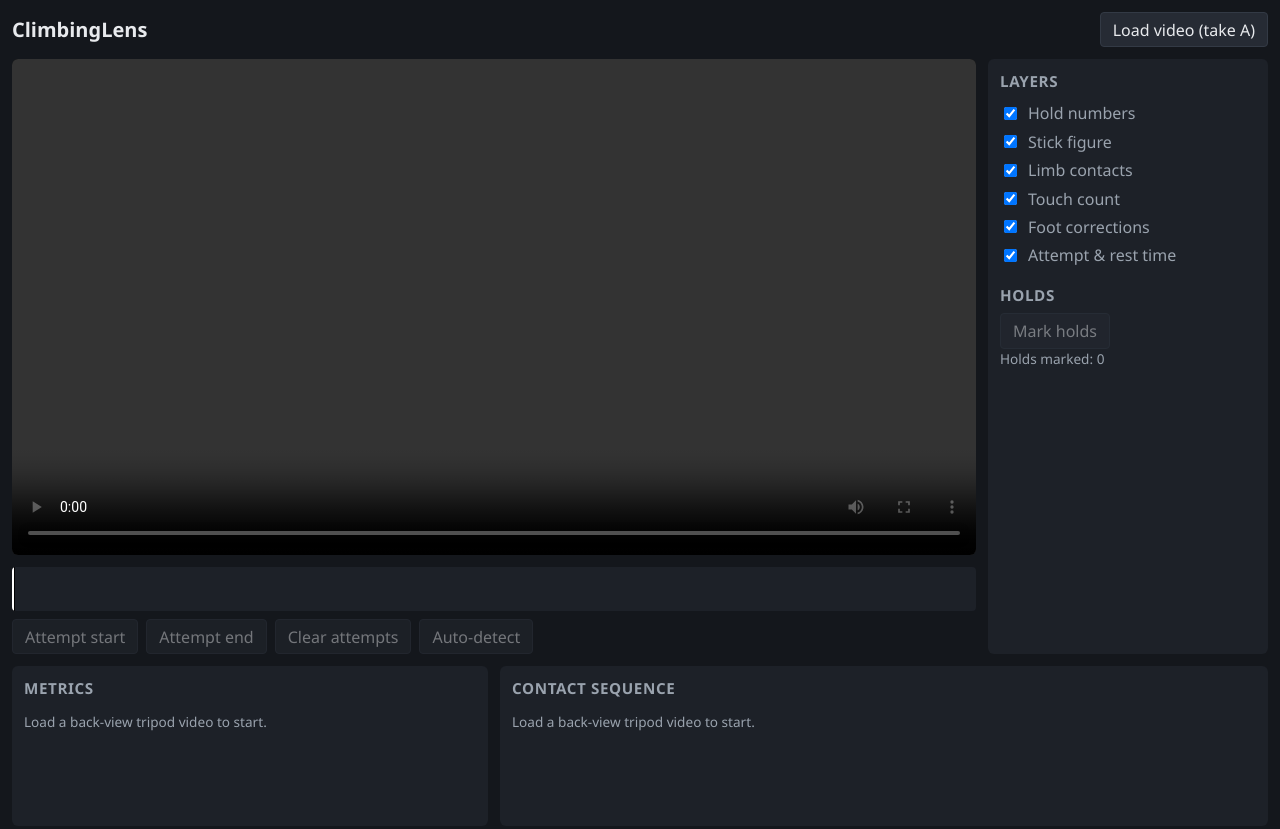
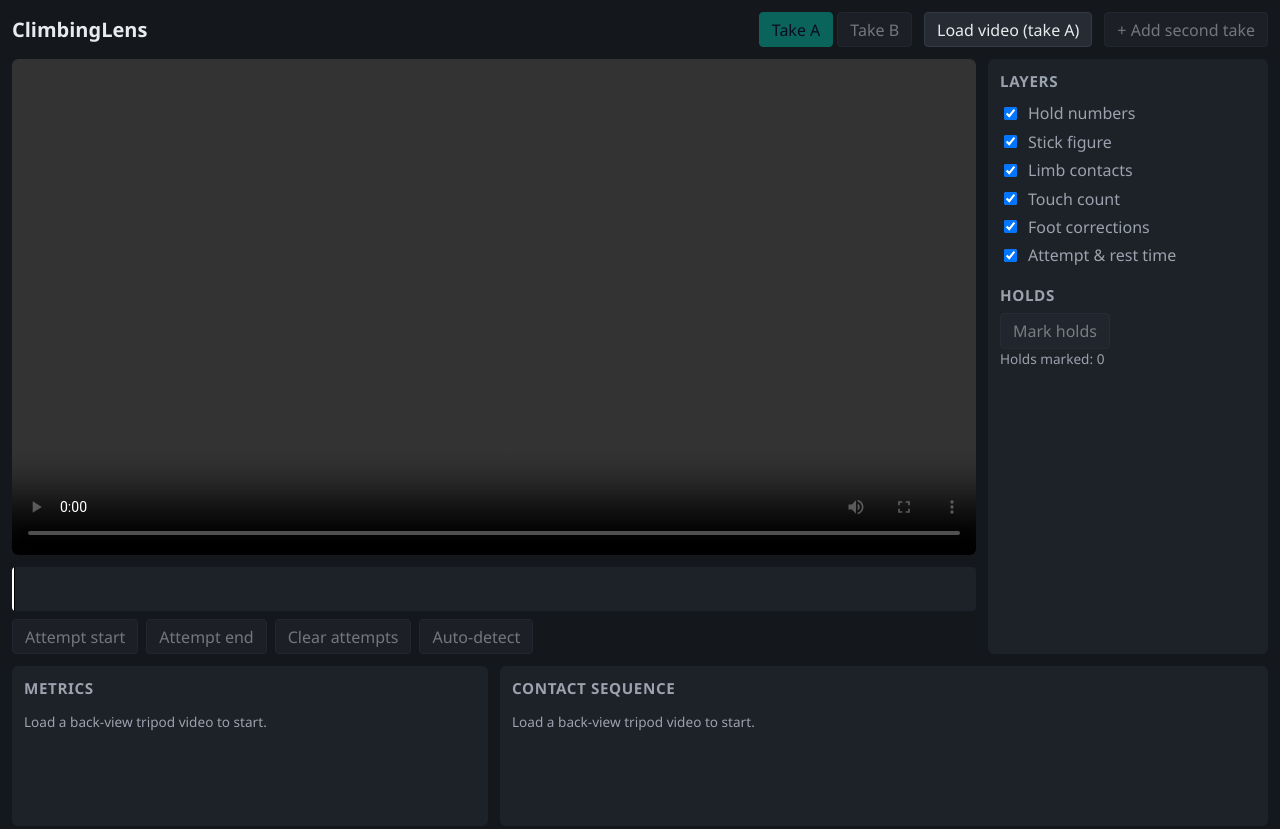
Before and after one commit to talhm95/ClimbingLens, a website built with Vite: page index.html in a window 1280 px wide. Built offline with nearby package versions, Linux system fonts and the light colour scheme.

Commit message:
feat: second take with shared holds and take switcher
Co-Authored-By: Claude Opus 5.5 <noreply@anthropic.com>

```diff
--- a/src/main.ts
+++ b/src/main.ts
@@ -12,6 +12,7 @@ import { tr } from './ui/i18n';
 import { renderMetricsPanel } from './ui/metricsPanel';
 import { renderProgress } from './ui/progress';
 import { restTimerExtra } from './ui/restTimer';
+import { syncVideoToActiveTake, takeSwitcher } from './ui/takeSwitcher';
 import { renderTimeline } from './ui/timeline';
 import { fileButton, loadTake } from './ui/upload';
 
@@ -33,12 +34,25 @@ const video = document.getElementById('video') as HTMLVideoElement;
 const header = document.getElementById('header')!;
 const canvas = document.getElementById('overlay') as HTMLCanvasElement;
 
-function renderHeader() {
+function renderHeader(s: AppState) {
   header.replaceChildren();
   const h1 = document.createElement('h1');
   h1.textContent = tr('app.title');
-  header.append(h1, fileButton(tr('upload.takeA'), (f) => loadTake(store, video, 'A', f)));
+  const busy = s.mode === 'processing';
+  const loadA = fileButton(tr('upload.takeA'), (f) => loadTake(store, video, 'A', f));
+  loadA.classList.toggle('disabled', busy);
+  const addB = fileButton(tr('upload.takeB'), (f) => loadTake(store, video, 'B', f));
+  addB.classList.toggle('disabled', busy || !s.takes.A?.poses);
+  header.append(h1, takeSwitcher(store), loadA, addB);
   mountDebug(header, store);
+}
+
+let headerKey: unknown[] = [];
+function maybeHeader(s: AppState) {
+  const k = [s.mode, s.lang, s.active, s.takes.A?.poses, s.takes.B?.poses, !!s.takes.A, !!s.takes.B];
+  if (k.every((v, i) => v === headerKey[i])) return;
+  headerKey = k;
+  renderHeader(s);
 }
 
 const sidebar = document.getElementById('sidebar')!;
@@ -47,7 +61,9 @@ const holdsEl = document.createElement('div');
 sidebar.append(checklistEl, holdsEl);
 
 startAnalysisRunner(store);
-renderHeader();
+maybeHeader(store.get());
+store.subscribe(maybeHeader);
+syncVideoToActiveTake(store, video);
 renderProgress(document.getElementById('progress')!, store);
 renderChecklist(checklistEl, store);
 renderHoldMarker(holdsEl, store, video, canvas);
--- a/src/styles.css
+++ b/src/styles.css
@@ -118,3 +118,4 @@ button.active { background: var(--accent); color: #002; border-color: var(--acce
 #timeline .mark.event { inset-block: 0; inline-size: 3px; }
 #timeline .playhead { position: absolute; inset-block: 0; inline-size: 2px; background: #fff; box-shadow: 0 0 0 1px #000; }
 .rest-timer { margin-block-start: 0.5rem; font-size: 1.1rem; font-weight: 700; color: #ffd54f; }
+.switcher { display: inline-flex; gap: 0.25rem; }
--- a/src/ui/i18n.ts
+++ b/src/ui/i18n.ts
@@ -6,6 +6,9 @@ type Lang = 'en' | 'he';
 const en: Record<string, string> = {
   'app.title': 'ClimbingLens',
   'upload.takeA': 'Load video (take A)',
+  'upload.takeB': '+ Add second take',
+  'take.A': 'Take A',
+  'take.B': 'Take B',
   'error.video': "This video format can't be played in Chrome. Convert to MP4 (H.264).",
   'error.pose': 'The pose model could not be loaded. Run "npm run setup" and reload.',
   'progress.processing': 'Analysing poses… {p}%',
--- /dev/null
+++ b/src/ui/takeSwitcher.ts
@@ -0,0 +1,36 @@
+// A / B switch: swaps the video, overlays, list and panels; `enabled` stays as it is.
+import { activeTake } from '../state/selectors';
+import type { Store } from '../state/store';
+import type { AppState } from '../types';
+import { tr } from './i18n';
+
+export function takeSwitcher(store: Store<AppState>): HTMLElement {
+  const s = store.get();
+  const wrap = document.createElement('div');
+  wrap.className = 'switcher';
+  for (const id of ['A', 'B'] as const) {
+    const b = document.createElement('button');
+    b.textContent = tr(id === 'A' ? 'take.A' : 'take.B');
+    b.classList.toggle('active', s.active === id);
+    b.disabled = !s.takes[id] || s.mode === 'processing';
+    b.addEventListener('click', () => store.set({ active: id, mode: 'idle' }));
+    wrap.append(b);
+  }
+  return wrap;
+}
+
+/** Keep the <video> showing the active take (outside processing, which drives the video itself). */
+export function syncVideoToActiveTake(store: Store<AppState>, video: HTMLVideoElement): void {
+  const sync = (s: AppState) => {
+    if (s.mode === 'processing') return;
+    const url = activeTake(s)?.url ?? '';
+    // Also restores take A's video after a take B file that Chrome could not decode.
+    if (url && video.src !== url) {
+      const t = video.currentTime;
+      video.src = url;
+      video.addEventListener('loadedmetadata', () => (video.currentTime = Math.min(t, video.duration || 0)), { once: true });
+    }
+  };
+  store.subscribe(sync);
+  sync(store.get());
+}
```
